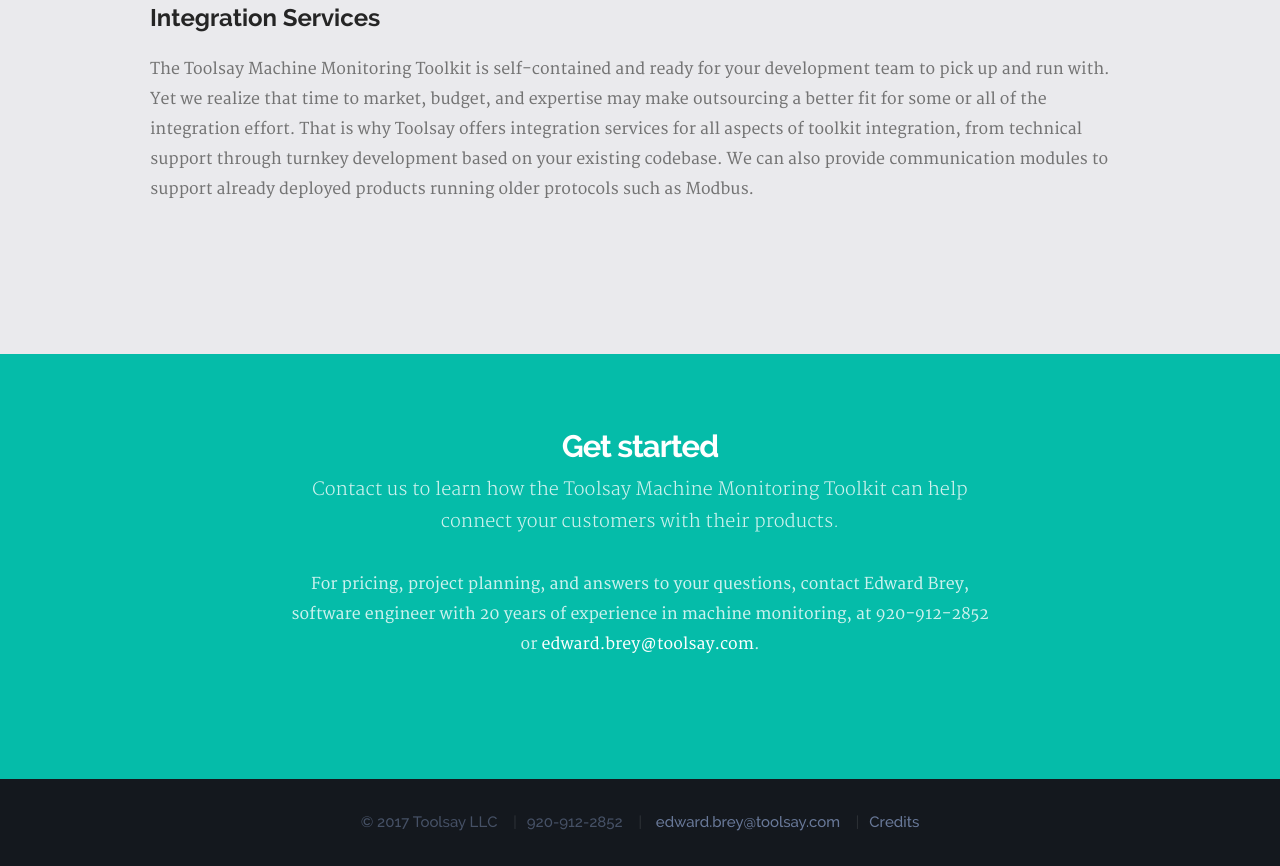
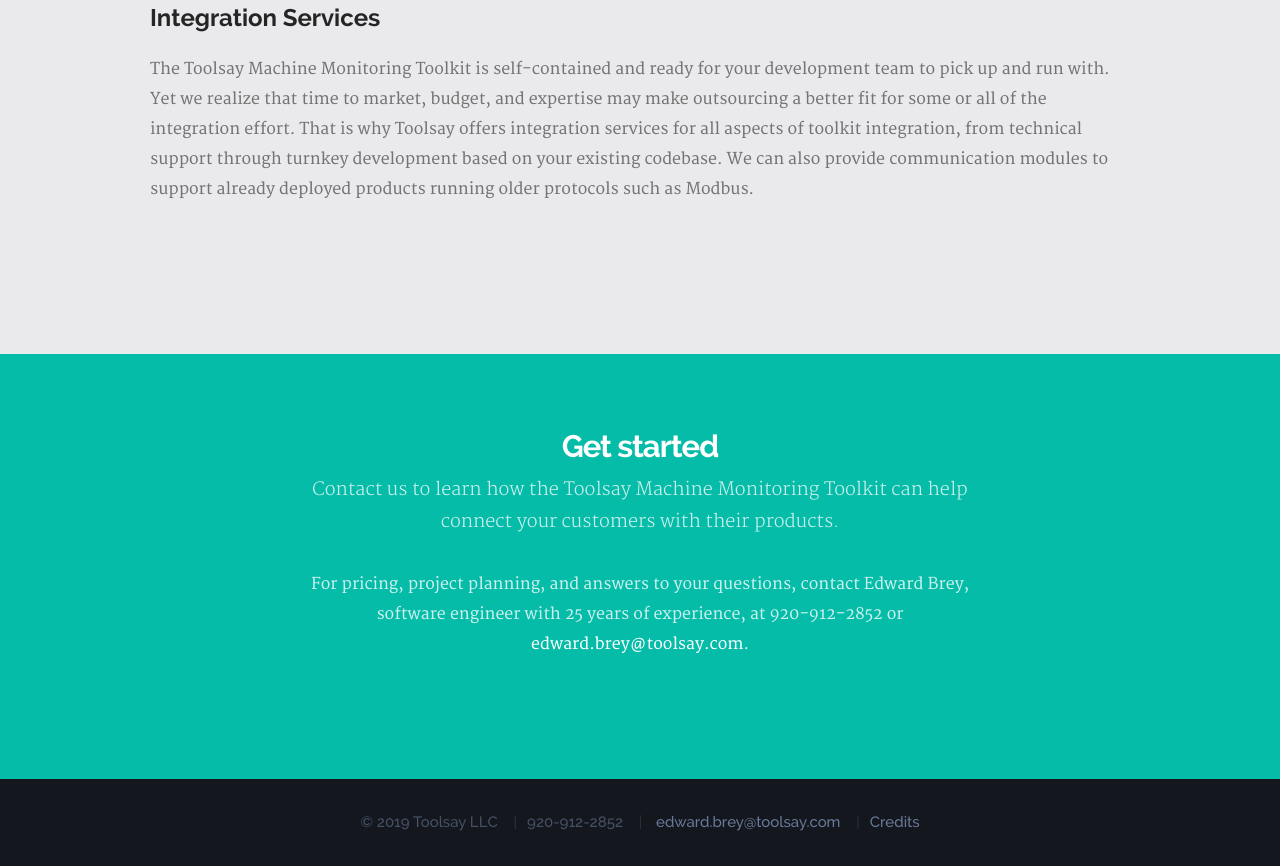
Before and after one commit to Toolsay/Website, a plain HTML site: page index.html in a window 1280 px wide. Shown: the part 6011-6877 px from the top of the page. Drawn offline with Linux system fonts and the light colour scheme; files whose address does not match are found by name.

Commit message:
Update dates.

```diff
--- a/index.html
+++ b/index.html
@@ -424,7 +424,7 @@
 
 				<p class="lead">Contact us to learn how the Toolsay Machine Monitoring Toolkit can help connect your customers with their products.</p>
 
-				<p>For pricing, project planning, and answers to  your questions, contact Edward Brey, software engineer with 20 years of experience in machine monitoring, at 920-912-2852 or <a href="mailto:edward.brey@toolsay.com">edward.brey@toolsay.com</a>.</p>
+				<p>For pricing, project planning, and answers to  your questions, contact Edward Brey, software engineer with 25 years of experience, at 920-912-2852 or <a href="mailto:edward.brey@toolsay.com">edward.brey@toolsay.com</a>.</p>
 
 			</div>
 
@@ -442,7 +442,7 @@
 				<div class="col-twelve">
 
 					<div class="copyright">
-						<span>© 2017 Toolsay LLC</span>
+						<span>© 2019 Toolsay LLC</span>
 						<span>920-912-2852</span>
 						<span>
 							<a href="mailto:edward.brey@toolsay.com">edward.brey@toolsay.com</a>
```
